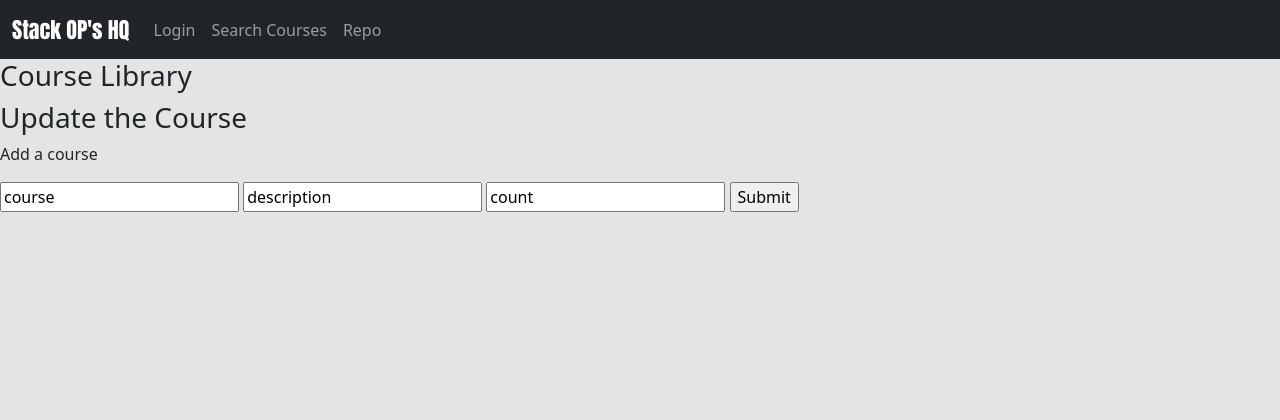
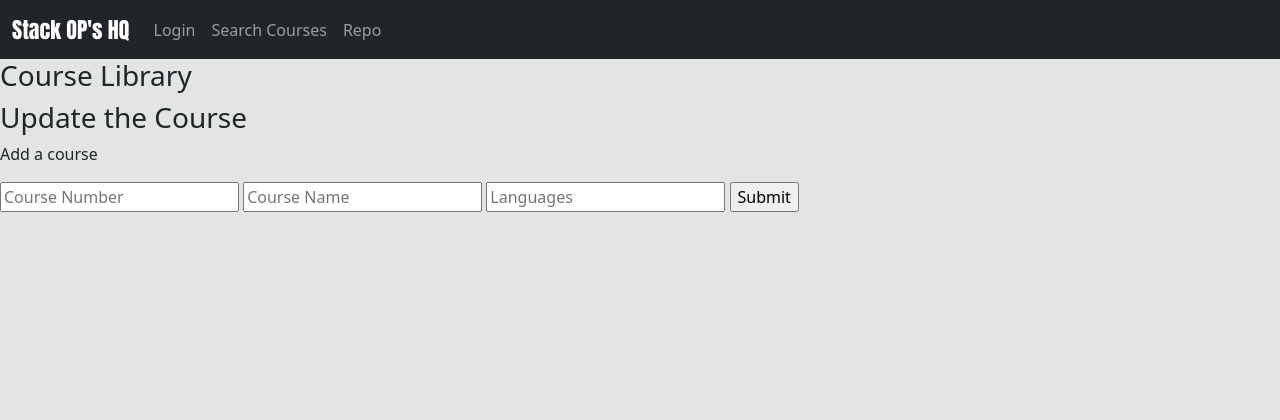
Before and after one commit to HubbbaBubbba/StackOps, a Node server app: page /index in a window 1280 px wide. Shown: the top 420 px of the page. Run offline with Node 20, Linux system fonts and the light colour scheme; data that the repository does not hold is empty; some libraries are stand-ins or nearby versions.

Commit message:
Fixed text input boxes

```diff
--- a/views/index.ejs
+++ b/views/index.ejs
@@ -57,9 +57,9 @@
 
 <form method="get" action="/create">
     <p>Add a course</p>
-    <input type="text" name="course_name" value="course">
-    <input type="text" name="description" value="description">
-    <input type="text" name="count" value="count">
+    <input type="text" placeholder="Course Number" name="course_name" value="">
+    <input type="text" placeholder="Course Name" name="description" value="">
+    <input type="text" placeholder="Languages" name="count" value="">
     <input type="submit" onclick="document.location.reload()">
   </form>
 
```
